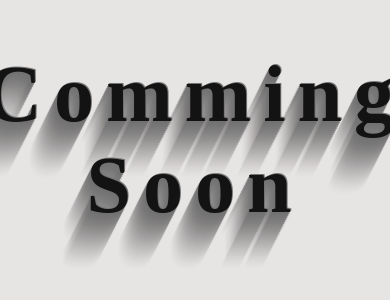
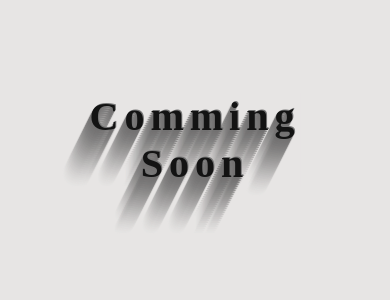
Before and after one commit to hadran9/Portfolio, a plain HTML site: page index.html in a window 390 px wide. Shown: the part 282-582 px from the top of the page. Drawn offline with Linux system fonts and the light colour scheme.

Commit message:
Update index.html

```diff
--- a/index.html
+++ b/index.html
@@ -25,6 +25,12 @@
             left: 50%;
             transform: translate(-50%, -50%);
         }
+
+        @media screen and (max-width: 480px) {
+            #title{
+                font-size: 250%;
+            }
+         }
     </style>
 </head>
 
```
